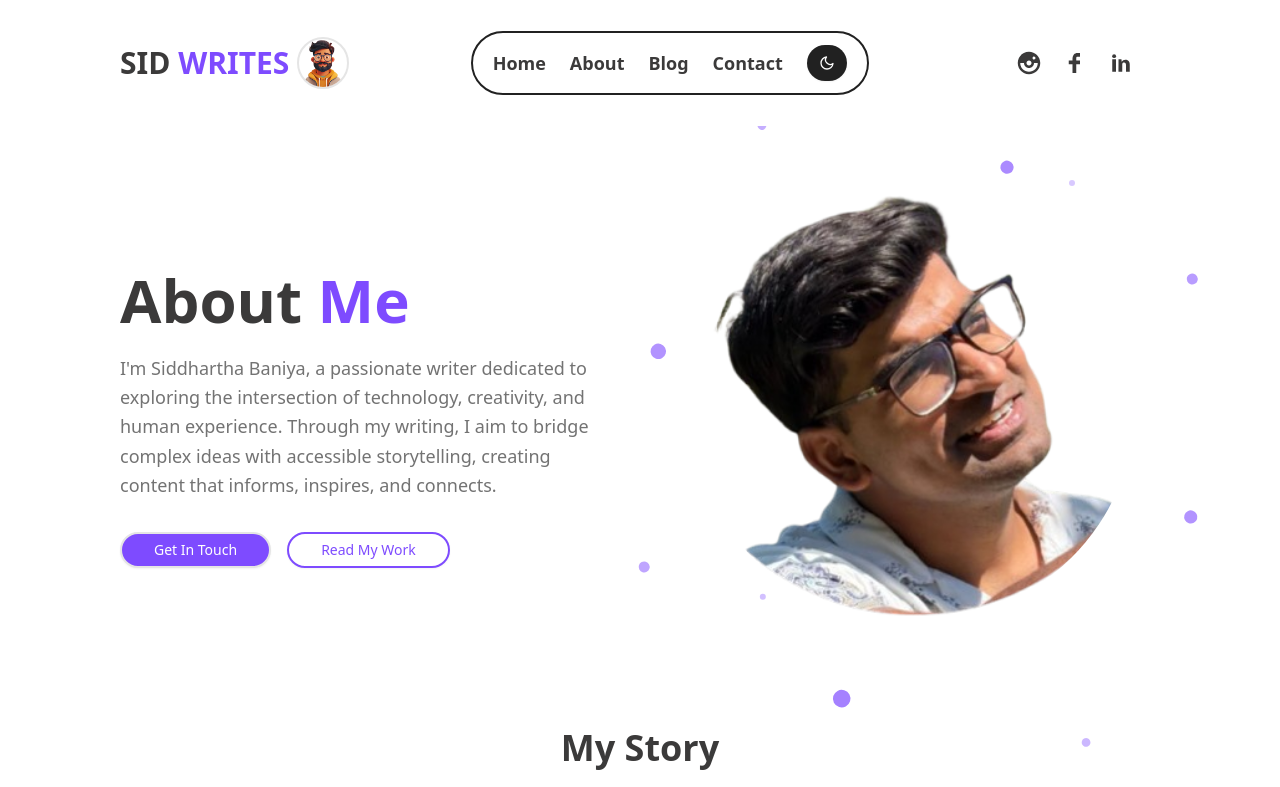
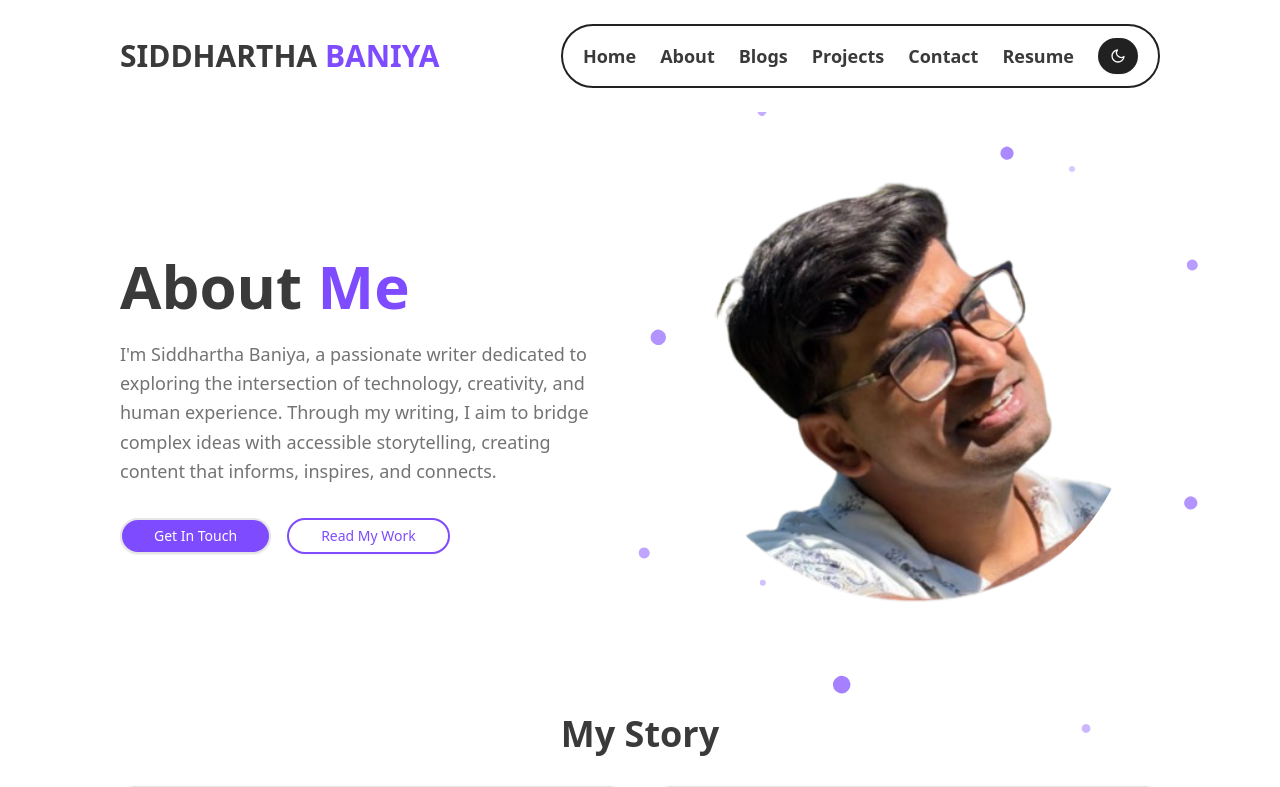
Before and after one commit to Kushal-Shr/sid-writes, a Next.js app: page /about in a window 1280 px wide. Shown: the top 787 px of the page. Built offline with nearby package versions, Linux system fonts and the light colour scheme.

Commit message:
headerui-navbar-change

```diff
--- a/components/Header.tsx
+++ b/components/Header.tsx
@@ -33,8 +33,10 @@ const Header = () => {
     <>
       <Link href='/' onClick={() => setIsOpen(false)} className='hover:text-accent-foreground'>Home</Link>
       <Link href='/about' onClick={() => setIsOpen(false)} className='hover:text-accent-foreground'>About</Link>
-      <Link href='/blog' onClick={() => setIsOpen(false)} className='hover:text-accent-foreground'>Blog</Link>
+      <Link href='/blog' onClick={() => setIsOpen(false)} className='hover:text-accent-foreground'>Blogs</Link>
+      <Link href='/project' onClick={() => setIsOpen(false)} className='hover:text-accent-foreground'>Projects</Link>
       <Link href='/contact' onClick={() => setIsOpen(false)} className='hover:text-accent-foreground'>Contact</Link>
+      <Link href='/resume' onClick={() => setIsOpen(false)} className='hover:text-accent-foreground'>Resume</Link>
     </>
   )
 
@@ -68,7 +70,7 @@ const Header = () => {
   )
 
   return (
-    <header className={`sticky top-0 min-h-[64px)] will-change-[padding] w-full px-6 lg:px-30 flex justify-between items-center bg-background z-50 transition-all duration-100 ease-in-out overflow-x-hidden ${
+    <header className={`sticky top-0 min-h-[64px)] will-change-[padding] w-full px-10 lg:px-30 flex justify-between items-center bg-background z-50 transition-all duration-100 ease-in-out overflow-x-hidden ${
       isScrolled
         ? 'py-4 xl:py-4 shadow-md'
         : 'py-4 xl:py-6'
@@ -86,11 +88,6 @@ const Header = () => {
       </nav>
 
       {/* Desktop Social Links */}
-      <div className={`hidden lg:flex items-center transition-all duration-300 ease-in-out ${
-        isScrolled ? 'p-3' : 'p-6'
-      }`}>
-        <SocialLinks />
-      </div>
 
       {/* Mobile Navigation */}
       <div className='flex lg:hidden items-center gap-4'>
--- a/components/Logo.tsx
+++ b/components/Logo.tsx
@@ -7,9 +7,8 @@ const Logo = () => {
   return (
     <Link href="/" className="flex items-center gap-2">
         <h1 className='text-xl sm:text-2xl lg:text-3xl font-bold'>
-          SID <span className='text-accent-foreground'>WRITES</span>
+          SIDDHARTHA <span className='text-accent-foreground'>BANIYA</span>
         </h1>
-        <Image src={logoImg} alt='Sid' className='h-8 w-8 sm:h-10 sm:w-10 lg:h-13 lg:w-13 rounded-full border-2' />
       </Link>
   )
 }
```
